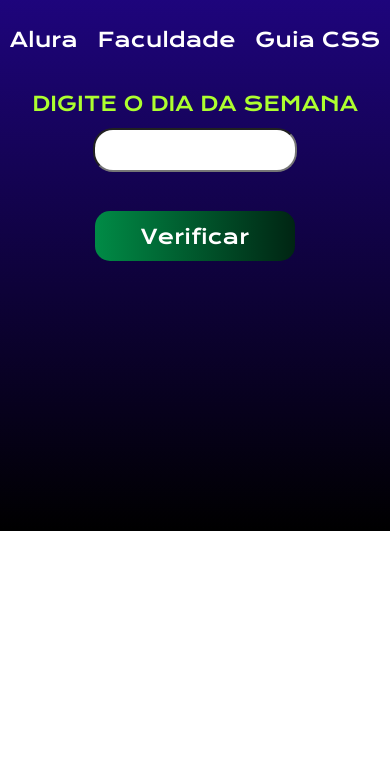
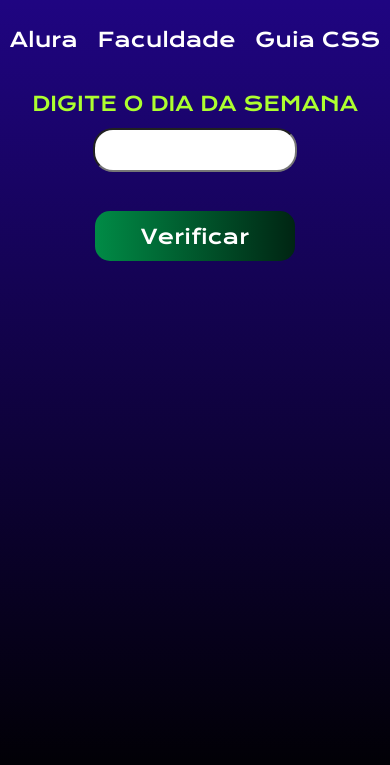
Before and after one commit to DanielAlmeidaSC/cronograma, a plain HTML site: page index.html in a window 390 px wide. Shown: the part 73-838 px from the top of the page. Drawn offline with nearby package versions, Linux system fonts and the light colour scheme.

Commit message:
style.css

```diff
--- a/style.css
+++ b/style.css
@@ -105,7 +105,7 @@ button{
     }
 
     body{
-    heigh: 100vh;
+    height: 100vh;
 
     }
 
```
